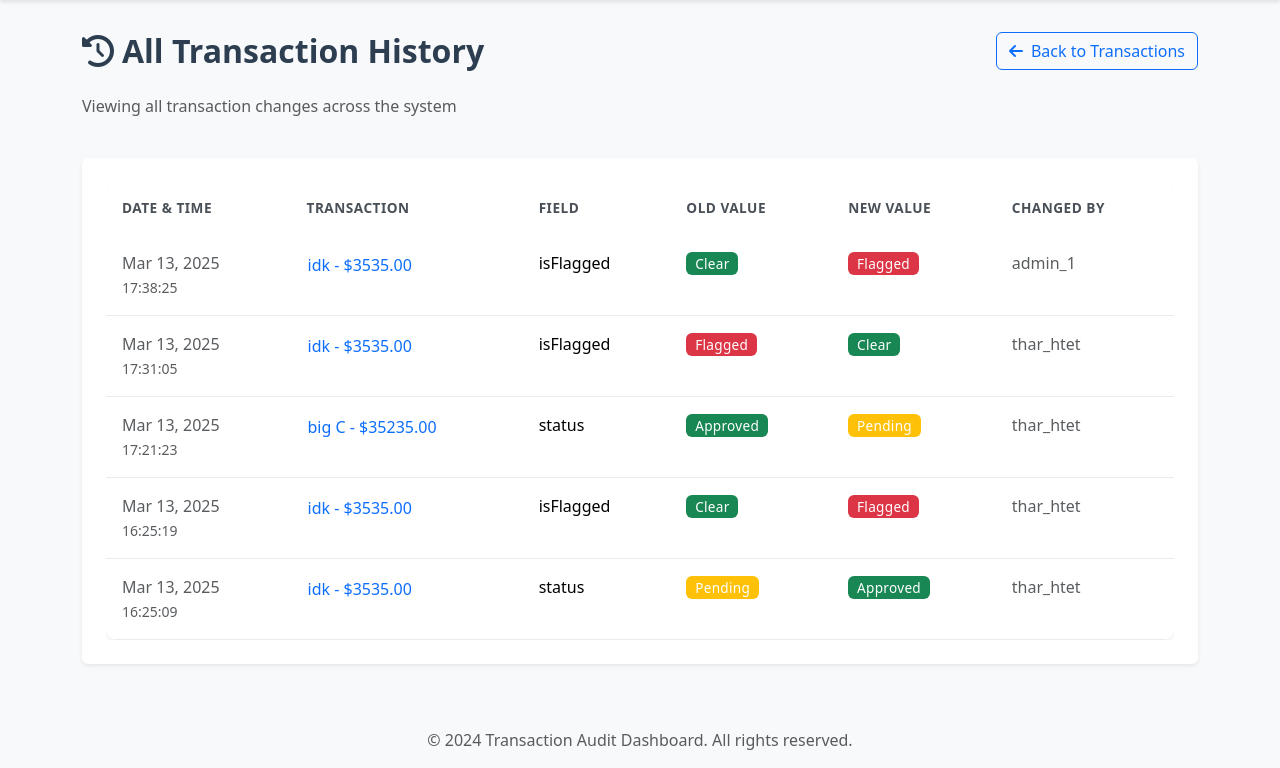
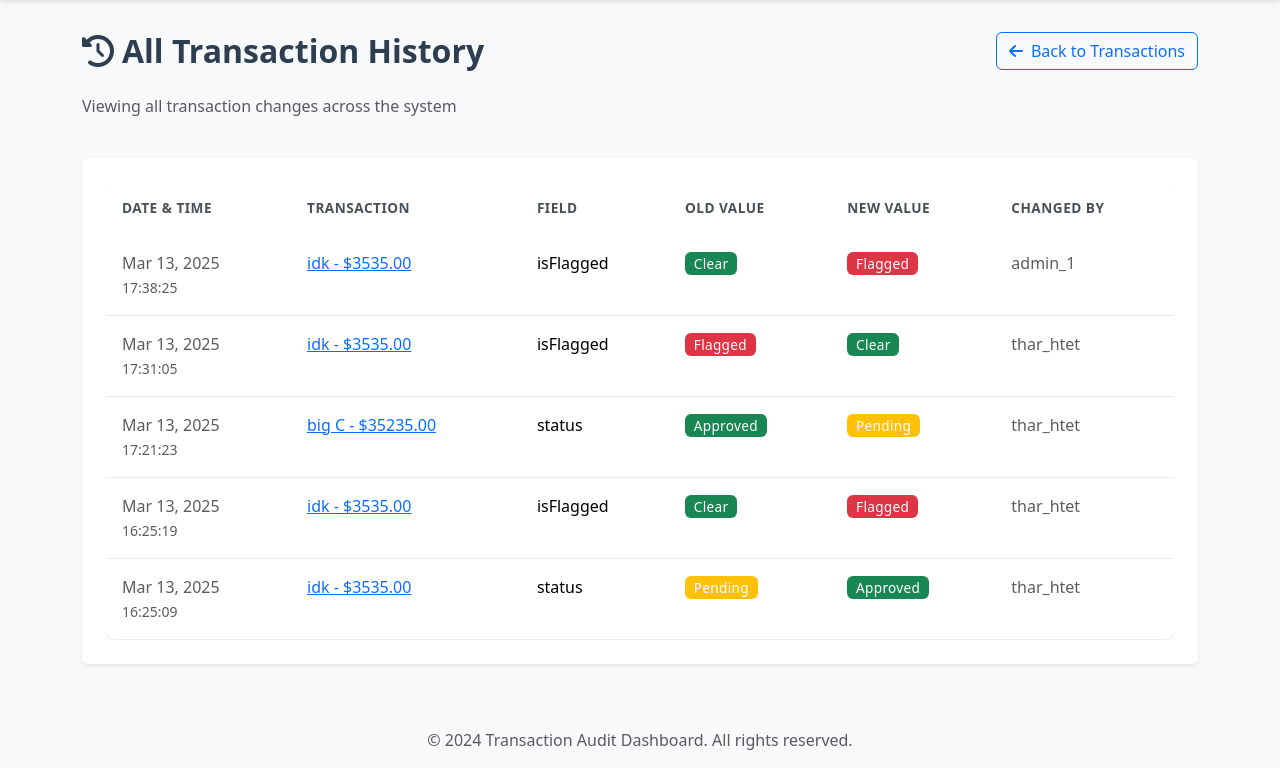
Before and after one commit to TharHtet236401/auditDashboard, a Django app: page /all-history/ in a window 1280 px wide. Shown: the part 56-824 px from the top of the page. Run offline with Django 5.2, Linux system fonts and the light colour scheme; a user stored in the database is signed in; data comes from the database, SQL or seed files in the repository; some libraries are stand-ins or nearby versions.

Commit message:
Update all_history and partials templates to enhance button interactions with HTMX
- Replace anchor tags with buttons for improved HTMX handling in all_history.html
- Change button to anchor tag in partials template for transaction detail modal trigger
- Ensure consistent use of HTMX attributes for dynamic content loading

```diff
--- a/auditApp/templates/all_history.html
+++ b/auditApp/templates/all_history.html
@@ -12,9 +12,12 @@
             </p>
         </div>
         <div class="col-auto">
-            <a href="{% url 'home' %}" class="btn btn-outline-primary">
+            <button hx-get="{% url 'home' %}"
+                    hx-target="#transaction-container"
+                    hx-swap="innerHTML"
+                    class="btn btn-outline-primary">
                 <i class="fas fa-arrow-left me-2"></i>Back to Transactions
-            </a>
+            </button>
         </div>
     </div>
 
--- a/auditApp/templates/partials/all_history.html
+++ b/auditApp/templates/partials/all_history.html
@@ -24,13 +24,13 @@
                     </small>
                 </td>
                 <td>
-                    <button class="btn btn-link p-0 text-decoration-none"
-                            hx-get="{% url 'transaction_detail' entry.transaction.id %}"
-                            hx-target="#modal-content"
-                            data-bs-toggle="modal"
-                            data-bs-target="#transactionModal">
+                    <a href="#" class="text-primary"
+                       hx-get="{% url 'transaction_detail' entry.transaction.id %}"
+                       hx-target="#modal-content"
+                       data-bs-toggle="modal"
+                       data-bs-target="#transactionModal">
                         {{ entry.transaction.merchant }} - ${{ entry.transaction.amount }}
-                    </button>
+                    </a>
                 </td>
                 <td>
                     <span class="fw-medium">{{ entry.field_name }}</span>
```
